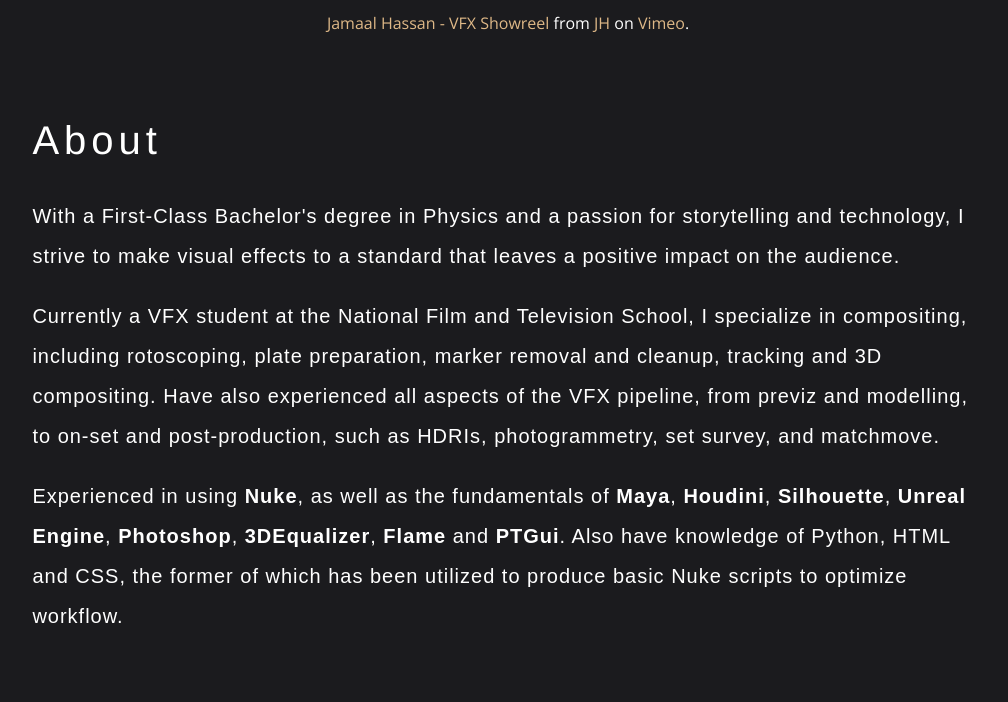
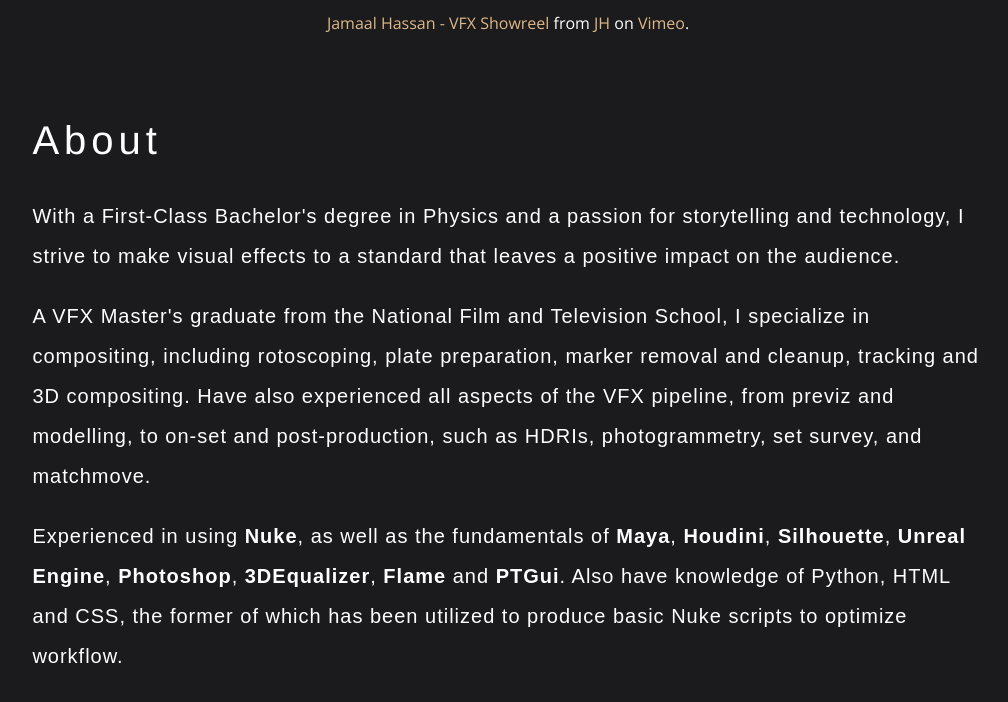
Before and after one commit to totoropika/totoropika.github.io, a Jekyll site: the page built from index.html, in a window 1280 px wide and 900 px high, scrolled down 800 px, cut to the strip 154-856 px from the top of the window. Shown: the whole strip, without its empty margins (132-1140 px from the left). Built offline with Jekyll 4.4.1, drawn with Linux system fonts in a browser that asks for light colours.

Commit message:
Update index.html

```diff
--- a/index.html
+++ b/index.html
@@ -25,7 +25,7 @@ layout: default
       With a First-Class Bachelor's degree in Physics and a passion for storytelling and
       technology, I strive to make visual effects to a standard that leaves a
       positive impact on the audience.
-      <p>Currently a VFX student at the National Film and Television School, I specialize
+      <p>A VFX Master's graduate from the National Film and Television School, I specialize
       in compositing, including rotoscoping, plate preparation, marker removal and cleanup, tracking and 3D compositing. Have also experienced all aspects of the VFX pipeline, from previz and modelling, to on-set and post-production, such as HDRIs, photogrammetry, set survey, and matchmove.
       </p>
       <p>Experienced in using <em>Nuke</em>, as well as the fundamentals of <em>Maya</em>, <em>Houdini</em>, <em>Silhouette</em>, <em>Unreal Engine</em>, <em>Photoshop</em>, <em>3DEqualizer</em>, <em>Flame</em> and <em>PTGui</em>. Also have knowledge of Python, HTML and CSS, the former of which has been utilized to produce basic Nuke scripts to optimize workflow.</p>
```
